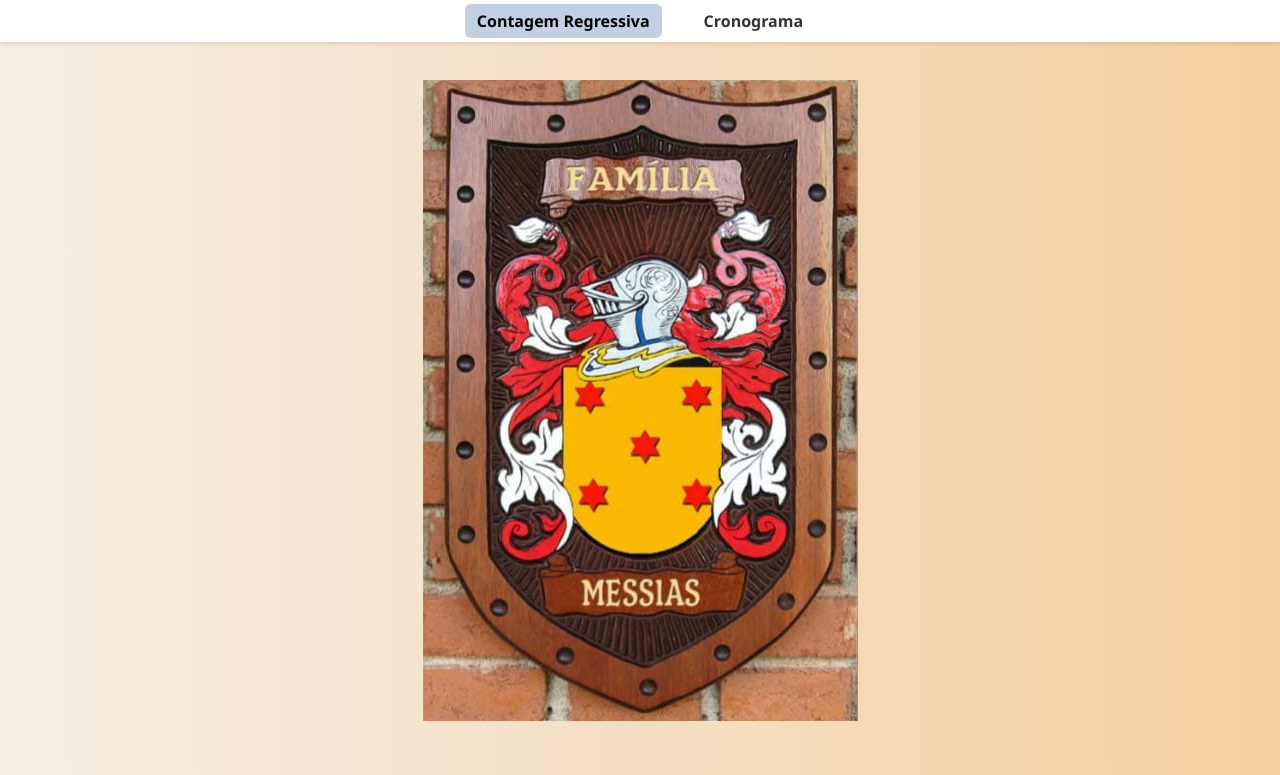
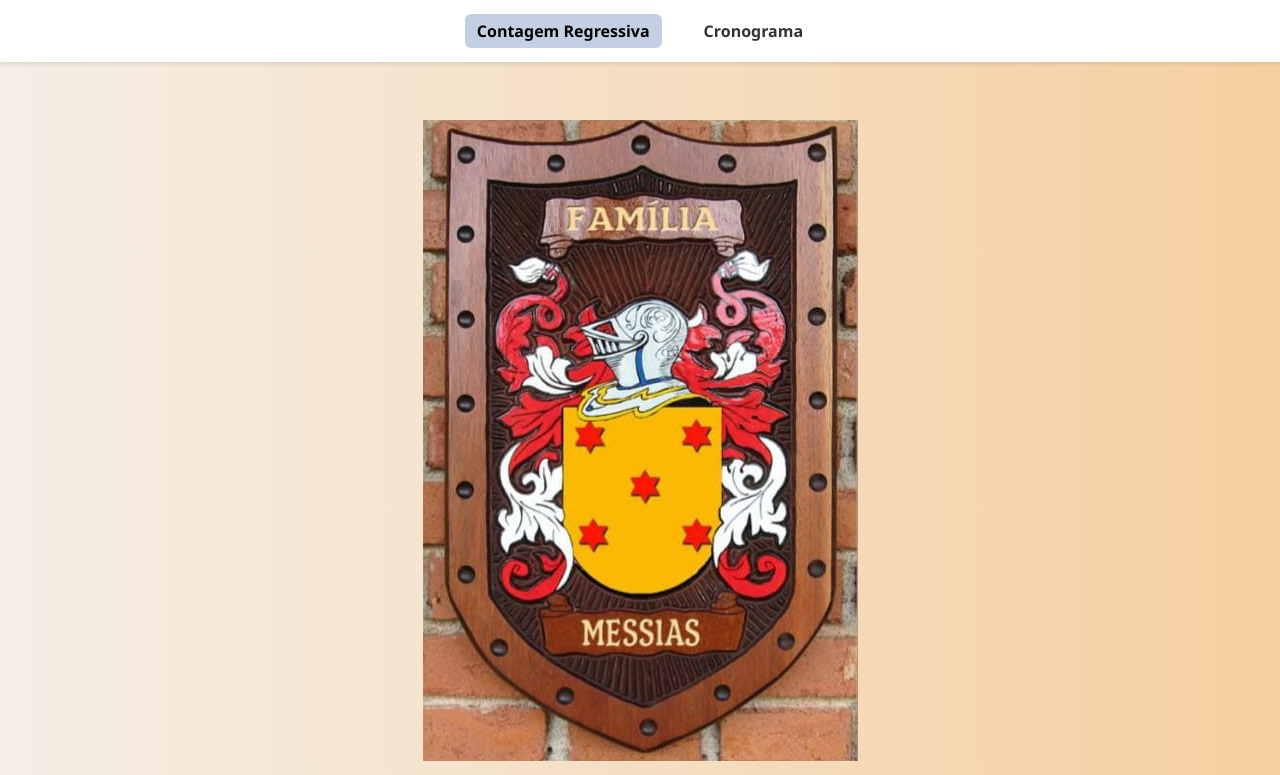
Before and after one commit to leonardofr97/festa-familia, a plain HTML site: page index.html in a window 1280 px wide. Shown: the top 775 px of the page. Drawn offline with Linux system fonts and the light colour scheme.

Commit message:
Update style.css

```diff
--- a/style.css
+++ b/style.css
@@ -67,7 +67,7 @@ p {
   .cronograma-novo .descricao {
     font-size: 1.2rem;
   }
-  .pagina-contagem-regressiva
+  .pagina-contagem-regressiva,
   .pagina-cronograma {
     padding-top: 40px;
   }
@@ -94,7 +94,7 @@ p {
   width: 100%;
   background-color: #ffffff;
   box-shadow: 0 2px 4px rgba(0,0,0,0.1);
-  padding: 10px 0;
+  padding: 20px 0;
   position: fixed;
   top: 0;
   left: 0;
@@ -125,7 +125,7 @@ p {
   color: #000;
 }
 
-.pagina-contagem-regressiva
+.pagina-contagem-regressiva,
 .pagina-cronograma {
   padding-top: 40px; /* espaço para a navbar fixa */
   padding-bottom: 40px;
```
